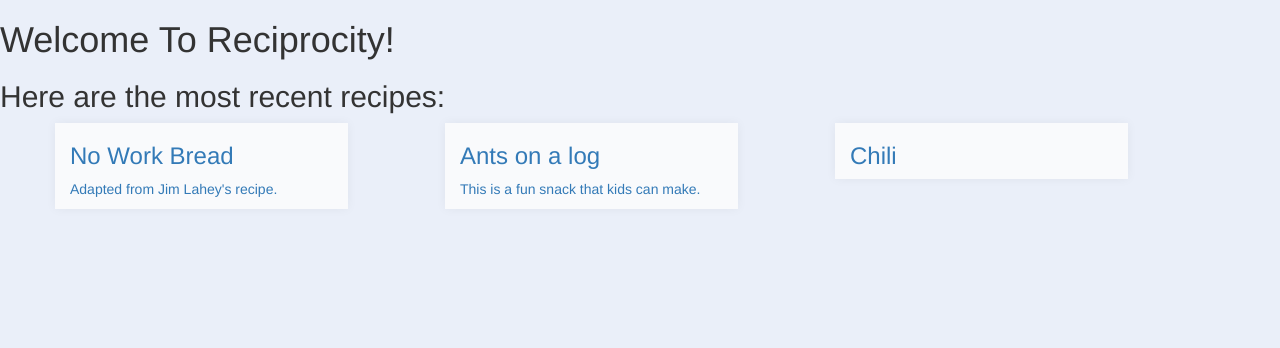
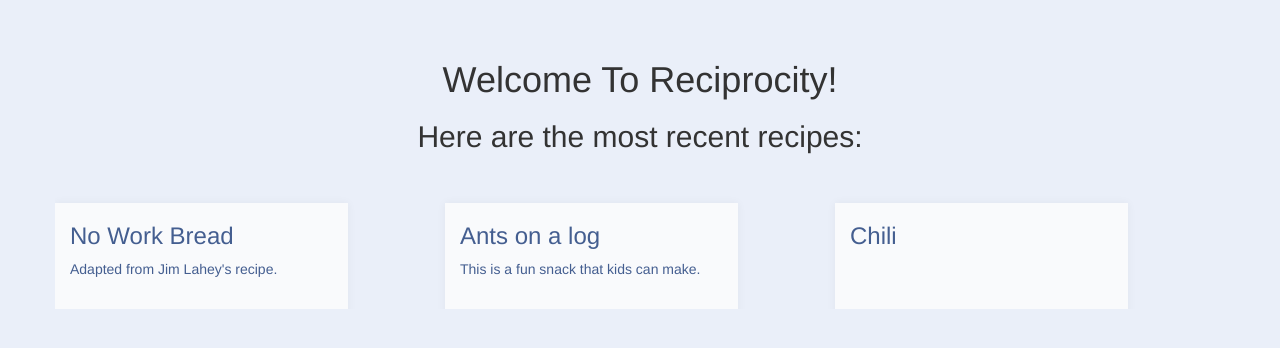
Before and after one commit to TeamReciprocity/reciprocity, a Django app: page / in a window 1280 px wide. Shown: the part 52-400 px from the top of the page. Run offline with Django 3.2, Linux system fonts and the light colour scheme; data comes from the database, SQL or seed files in the repository; parts of the project's set-up code (start-up, migrations or seed data) failed here and were passed over; some libraries are stand-ins or nearby versions.

Commit message:
tiles are now set up for home page and separated into recipe_tile.html

```diff
--- /dev/null
+++ b/reciprocity/recipe/templates/recipe/recipe_tile.html
@@ -0,0 +1,14 @@
+<a id=recipe_link href="{% url 'view-recipe' pk=recipe.pk %}">
+  <div id="recipe_tile" class="col-md-3">
+    <h3> {{ recipe.title|truncatewords:10 }} </h3>
+    <p> {{ recipe.description|truncatewords:15 }}</p>
+    {% if recipe.parent %}
+     <a id=recipe_link href="{% url 'view-recipe' pk=recipe.parent.pk %}"> <p> This recipe is a variation of: {{ recipe.parent.title|truncatewords:10 }}</a> </p>
+    {% endif %}
+    {% if recipe.variations.last %}
+    <a id=recipe_link href="{% url 'view-recipe' pk=recipe.variations.last.pk %}"> <p> Recent variation: {{ recipe.variations.last.title|truncatewords:10 }}</a> </p>
+    {% endif %}
+  </div>
+  <div class="col-md-1">
+  </div>
+</a>
--- a/reciprocity/reciprocity/templates/reciprocity/base.html
+++ b/reciprocity/reciprocity/templates/reciprocity/base.html
@@ -39,12 +39,11 @@
               <li><a href="{% url 'my-recipes' %}">My Recipes</a></li>
               <li><a href="{% url 'profile' %}">Profile</a></li>
               <li><a href="{% url 'add-recipe' %}">Add a Recipe</a></li>
-              <li><a href="{% url 'auth_logout' %}">Logout</a></li>
               {% endif %}
           </ul>
           <ul class="nav navbar-nav navbar-right">
             {% if user.is_authenticated %}
-            <a href="/">{{ user.username }}</a>
+            <li><a href="{% url 'auth_logout' %}">Logout</a></li>
             {% endif %}
           </ul>
         </div><!-- /.navbar-collapse -->
--- a/reciprocity/reciprocity/templates/reciprocity/home.html
+++ b/reciprocity/reciprocity/templates/reciprocity/home.html
@@ -5,41 +5,19 @@ Reciprocity - Home
 {% endblock %}
 
 {% block content %}
-    <h1>Welcome To Reciprocity!</h1>
-    <h2>Here are the most recent recipes:</h2>
     <div class="container">
+        <div class="row">
+          <div class="col-md-12">
+              <h1 class="page_title">Welcome To Reciprocity!</h1>
+              <h2 class="page_title">Here are the most recent recipes:</h2>
+          </div>
+        </div>
         <div class="row">
         {% for recipe in latest_recipes.all %}
         {% if not forloop.counter|divisibleby:3 %}
-          <a href="{% url 'view-recipe' pk=recipe.pk %}">
-            <div id="recipe_tile" class="col-md-3">
-              <h3> {{ recipe.title }} </h3>
-              <p> {{ recipe.description }}</p>
-              {% if recipe.parent %}
-              <p> This recipe is a variation of: <a href="{% url 'view-recipe' pk=recipe.parent.pk %}"> {{ recipe.parent.title }}</a> </p>
-              {% endif %}
-              {% if recipe.variations.last %}
-              <p> Recent variation: <a href="{% url 'view-recipe' pk=recipe.variations.last.pk %}"> {{ recipe.variations.last.title }}</a> </p>
-              {% endif %}
-            </div>
-            <div class="col-md-1">
-            </div>
-          </a>
+          {% include 'recipe/recipe_tile.html' %}
         {% else %}
-        <a href="{% url 'view-recipe' pk=recipe.pk %}">
-          <div id="recipe_tile" class="col-md-3">
-            <h3> {{ recipe.title }} </h3>
-            <p> {{ recipe.description }}</p>
-            {% if recipe.parent %}
-            <p> This recipe is a variation of: <a href="{% url 'view-recipe' pk=recipe.parent.pk %}"> {{ recipe.parent.title }}</a> </p>
-            {% endif %}
-            {% if recipe.variations.last %}
-            <p> Recent variation of this recipe: <a href="{% url 'view-recipe' pk=recipe.variations.last.pk %}"> {{ recipe.variations.last.title }}</a> </p>
-            {% endif %}
-          </div>
-          <div class="col-md-1">
-          </div>
-        </a>
+          {% include 'recipe/recipe_tile.html' %}
         </div>
         <div class="row">
         {% endif %}
--- a/reciprocity/reciprocity/views.py
+++ b/reciprocity/reciprocity/views.py
@@ -9,5 +9,5 @@ class HomeView(TemplateView):
     def get_context_data(self, *args, **kwargs):
         context_data = super(HomeView, self).get_context_data(*args, **kwargs)
         queryset = Recipe.objects.filter(privacy='pu')
-        context_data['latest_recipes'] = queryset.order_by('-created')[:10]
+        context_data['latest_recipes'] = queryset.order_by('-created')[:18]
         return context_data
--- a/reciprocity/static/style.css
+++ b/reciprocity/static/style.css
@@ -9,8 +9,25 @@ body {
 #recipe_tile {
     background-color: #F9FAFC;
     box-shadow: 0 0 10px rgba(0,0,0,0.05);
+    margin-bottom: -99999px;
+    padding-bottom: 99999px;
 }
 
+#recipe_link {
+    text-decoration: none;
+    color: #445E90;
+}
+#recipe_link:hover {
+    color: black;
+}
 .row {
     padding-bottom: 20px;
+    overflow: hidden;
 }
+.page_title {
+    text-align: center;
+}
+
+[class*="col-"]{
+    margin-top: 20px
+}
```
